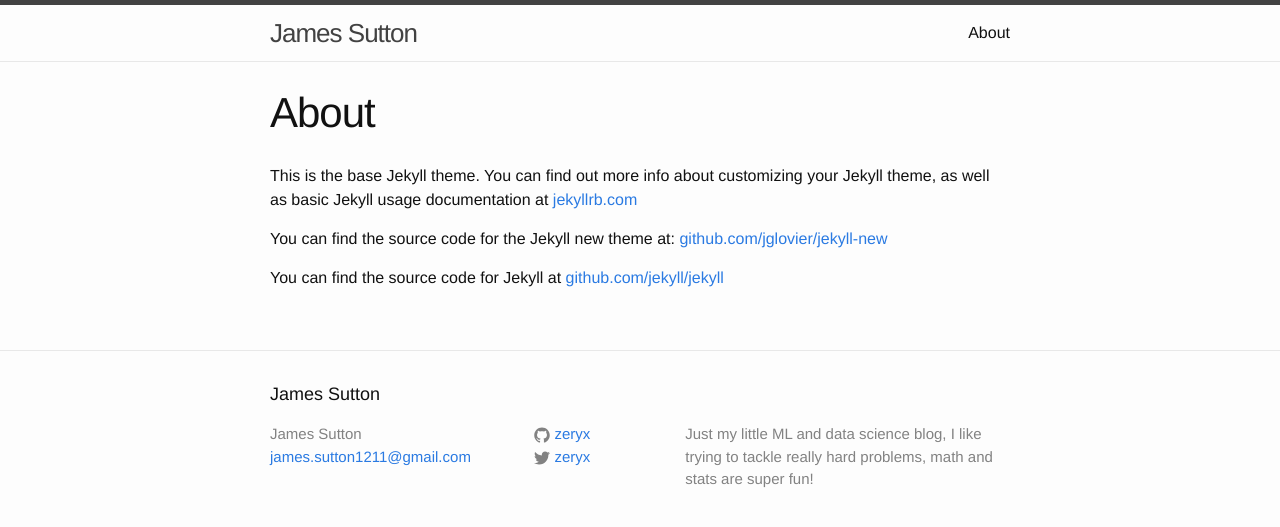
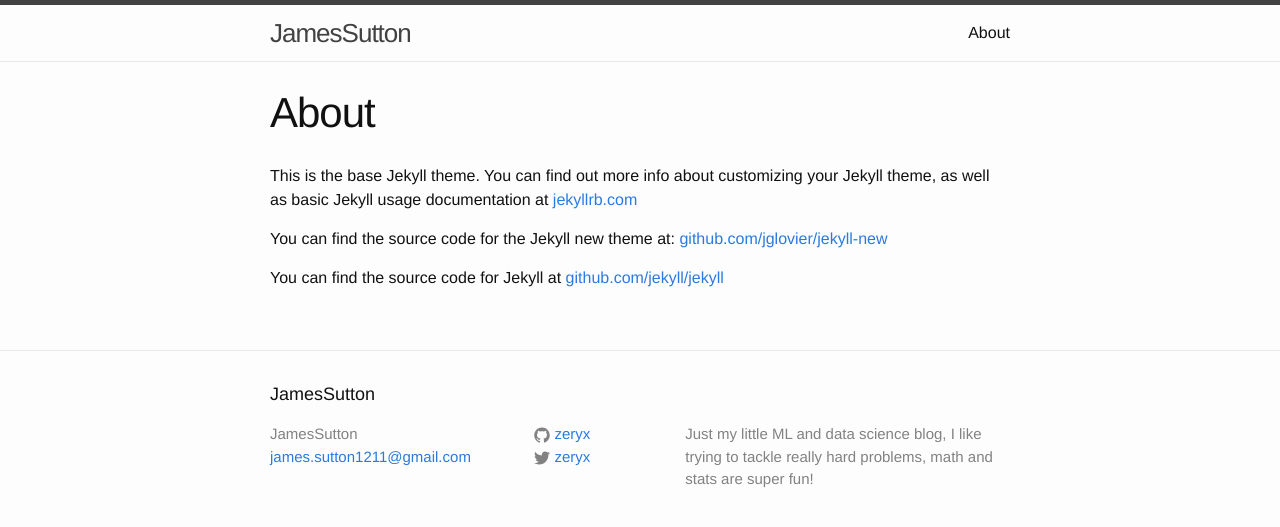
Before and after one commit to zeryx/zeryx.github.io, a Jekyll site: the page built from about.md, in a window 1280 px wide. Shown: the top 527 px of the page. Built offline with Jekyll 4.4.1, drawn with Linux system fonts in a browser that asks for light colours.

Commit message:
more settings

```diff
--- a/_config.yml
+++ b/_config.yml
@@ -1,5 +1,5 @@
 # Site settings
-title: James Sutton
+title: JamesSutton
 email: james.sutton1211@gmail.com
 description: Just my little ML and data science blog, I like trying to tackle really hard problems, math and stats are super fun!
 baseurl: "" # the subpath of your site, e.g. /blog/
```
Also changed, not shown: 4 other files.
